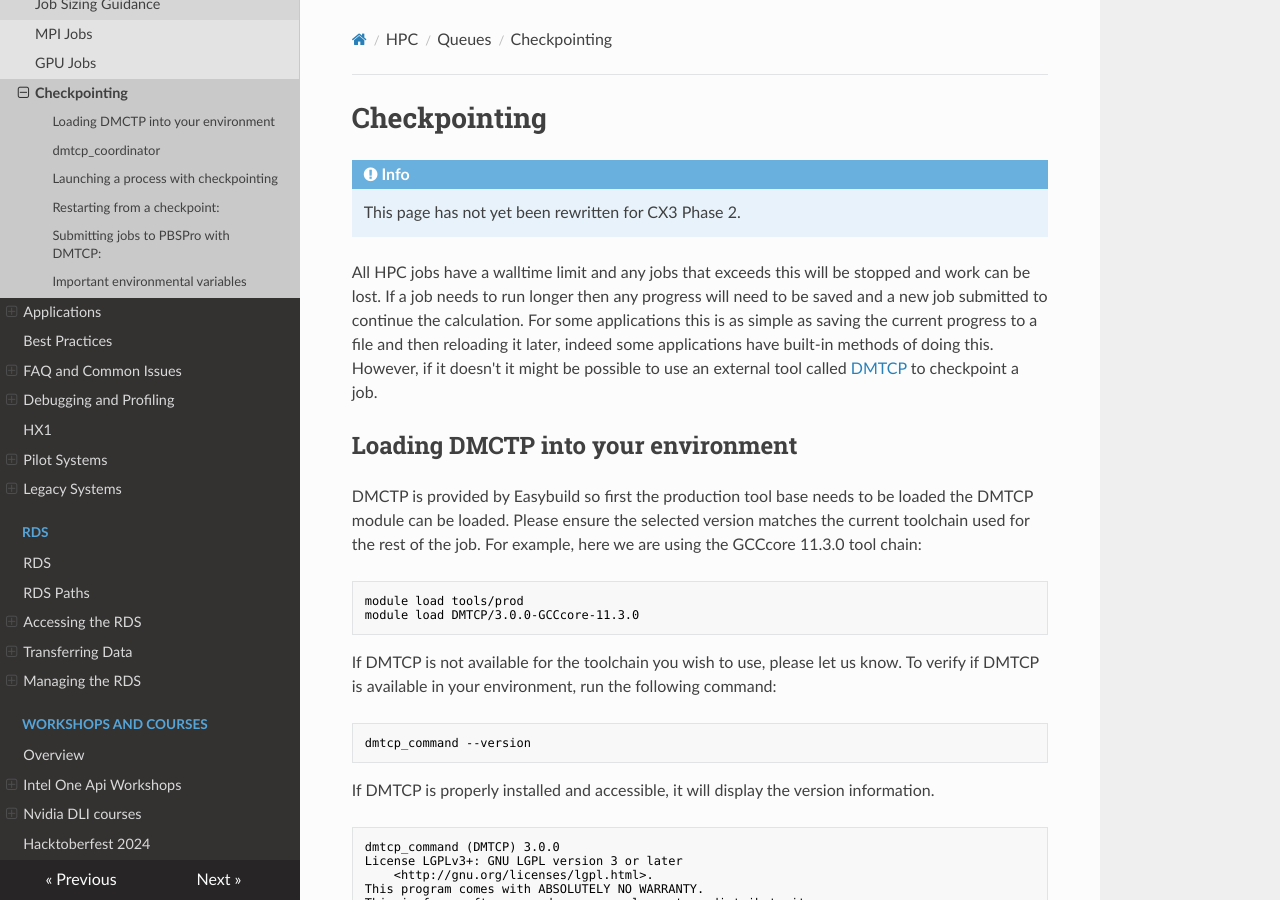
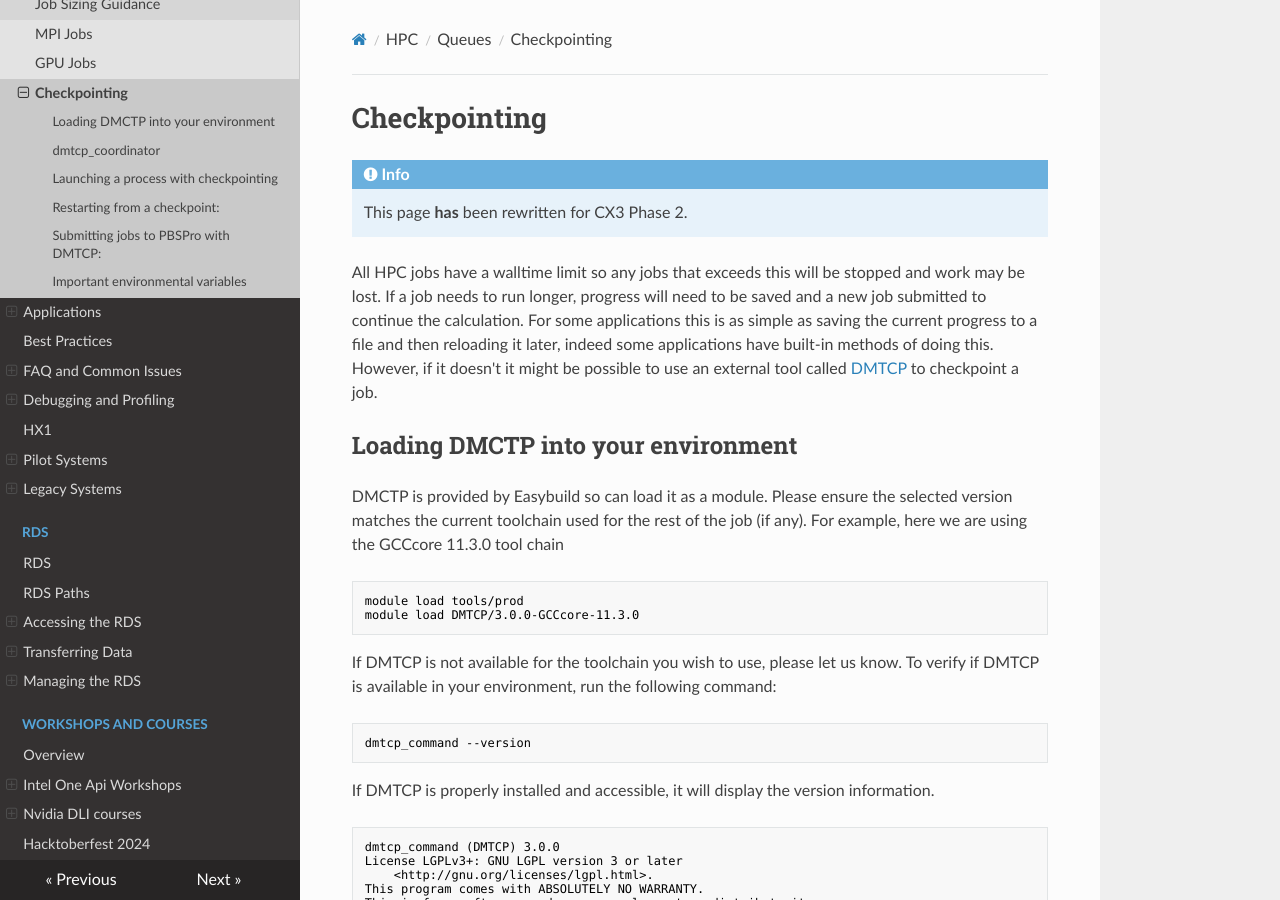
Before and after one commit to ImperialCollegeLondon/icl-rcs-user-guide, an MkDocs documentation site: the page built from docs/hpc/queues/checkpointing.md, in a window 1280 px wide and 900 px high. Built offline with MkDocs 1.6.1, drawn with Linux system fonts in a browser that asks for light colours; nearby versions of some CDN libraries.

Commit message:
rephrase some parts in checkpointing for clarity

````diff
--- a/docs/hpc/queues/checkpointing.md
+++ b/docs/hpc/queues/checkpointing.md
@@ -2,13 +2,12 @@
 
 !!! info
 
-    This page has not yet been rewritten for CX3 Phase 2.
+    This page **has** been rewritten for CX3 Phase 2.
 
-All HPC jobs have a walltime limit and any jobs that exceeds this will be stopped and work can be lost. If a job needs to run longer then any progress will need to be saved and a new job submitted to continue the calculation. For some applications this is as simple as saving the current progress to a file and then reloading it later, indeed some applications have built-in methods of doing this. However, if it doesn't it might be possible to use an external tool called [DMTCP](https://github.com/dmtcp/dmtcp) to checkpoint a job.
+All HPC jobs have a walltime limit so any jobs that exceeds this will be stopped and work may be lost. If a job needs to run longer, progress will need to be saved and a new job submitted to continue the calculation. For some applications this is as simple as saving the current progress to a file and then reloading it later, indeed some applications have built-in methods of doing this. However, if it doesn't it might be possible to use an external tool called [DMTCP](https://github.com/dmtcp/dmtcp) to checkpoint a job.
 
 ## Loading DMCTP into your environment
-DMCTP is provided by Easybuild so first the production tool base needs to be loaded the DMTCP module can be loaded. Please ensure the selected version matches the current toolchain used for the rest of the job.
-For example, here we are using the GCCcore 11.3.0 tool chain:
+DMCTP is provided by Easybuild so can load it as a module. Please ensure the selected version matches the current toolchain used for the rest of the job (if any). For example, here we are using the GCCcore 11.3.0 tool chain
 
 ```bash
 module load tools/prod
````
